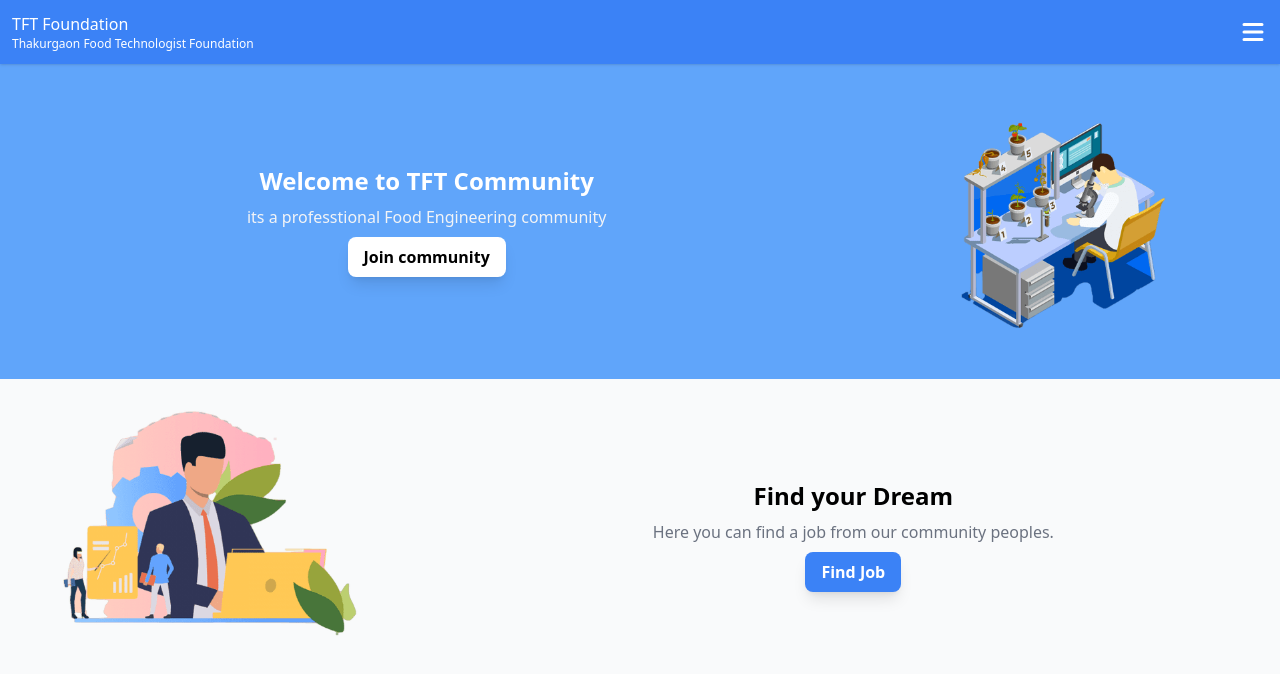
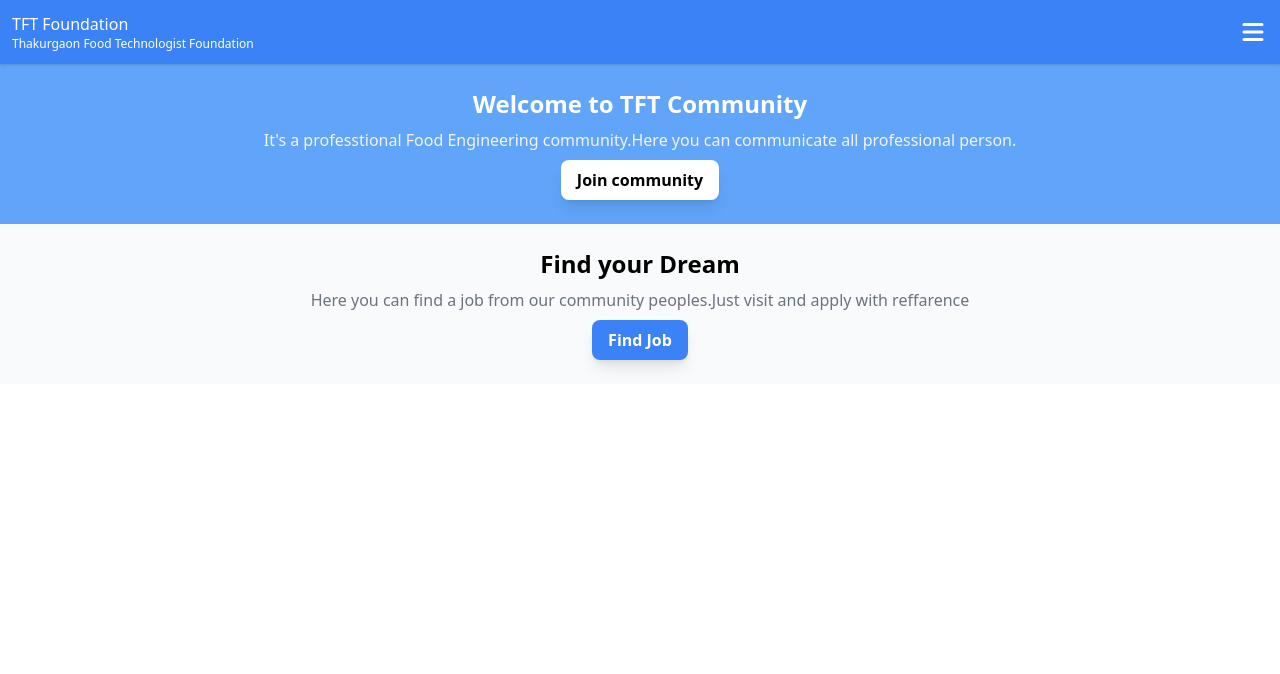
Before and after one commit to DevWithEasy/tft-foundation, a React (Create React App) app: page / in a window 1280 px wide. Shown: the top 674 px of the page. Built offline with nearby package versions, Linux system fonts and the light colour scheme.

Commit message:
homepage redisn

```diff
--- a/src/component/Homepage/Homepage.js
+++ b/src/component/Homepage/Homepage.js
@@ -7,21 +7,21 @@ const Homepage = () => {
     <div className="wellcome">
       <div className="firstHalf">
           <h3 className='font-bold text-2xl'>Welcome to TFT Community</h3>
-          <p className='text-gray-100'>its a professtional Food Engineering community</p>
+          <p className='text-gray-100'>It's a professtional Food Engineering community.Here you can communicate all professional person.</p>
           <button  className='wellcome-btn home-btn'>Join community</button>
       </div>
-      <div className="w-4/12">
+      {/* <div className="w-4/12">
         <img src={wellcomeImg} alt="" className='w-full bg-cover'/>
-      </div>
+      </div> */}
     </div>
     {/* Job Circular */}
     <div className="jobcircular">
-      <div className="w-4/12">
+      {/* <div className="w-4/12">
         <img src={jobImg} alt="" className='w-full bg-cover'/>
-      </div>
+      </div> */}
       <div className="firstHalf">
           <h3 className='font-bold text-2xl'>Find your Dream</h3>
-          <p className='text-gray-500'>Here you can find a job from our community peoples.</p>
+          <p className='text-gray-500'>Here you can find a job from our community peoples.Just visit and apply with reffarence</p>
           <button  className='jobcircular-btn home-btn'>Find Job</button>
       </div>
     </div>
--- a/src/index.css
+++ b/src/index.css
@@ -4,7 +4,7 @@
 
 /* homepage css*/
 .firstHalf{
-    @apply w-8/12 space-y-2 flex flex-col items-center justify-center
+    @apply w-full space-y-2 flex flex-col items-center justify-center
 }
 .wellcome{
     @apply flex justify-between py-6 bg-blue-400 text-white
@@ -16,7 +16,7 @@
     @apply bg-white text-black hover:bg-blue-500 hover:text-white
 }
 .jobcircular-btn{
-    @apply bg-blue-500 text-white hover:bg-white hover:text-black
+    @apply bg-blue-500 text-white hover:bg-white hover:text-black px-8
 }
 .home-btn{
     @apply px-4 py-2 rounded-lg shadow-lg transition-all duration-300 font-semibold
```
